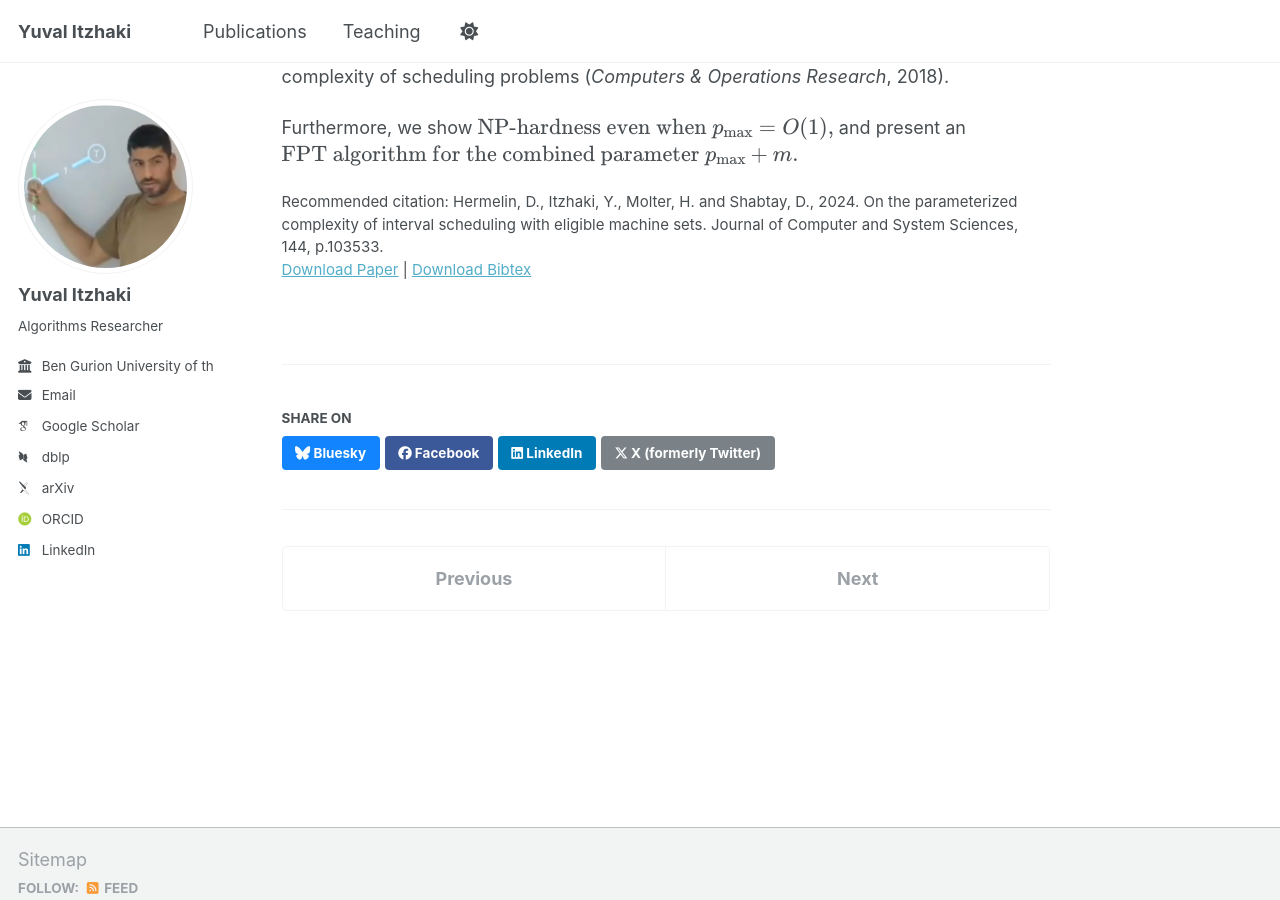
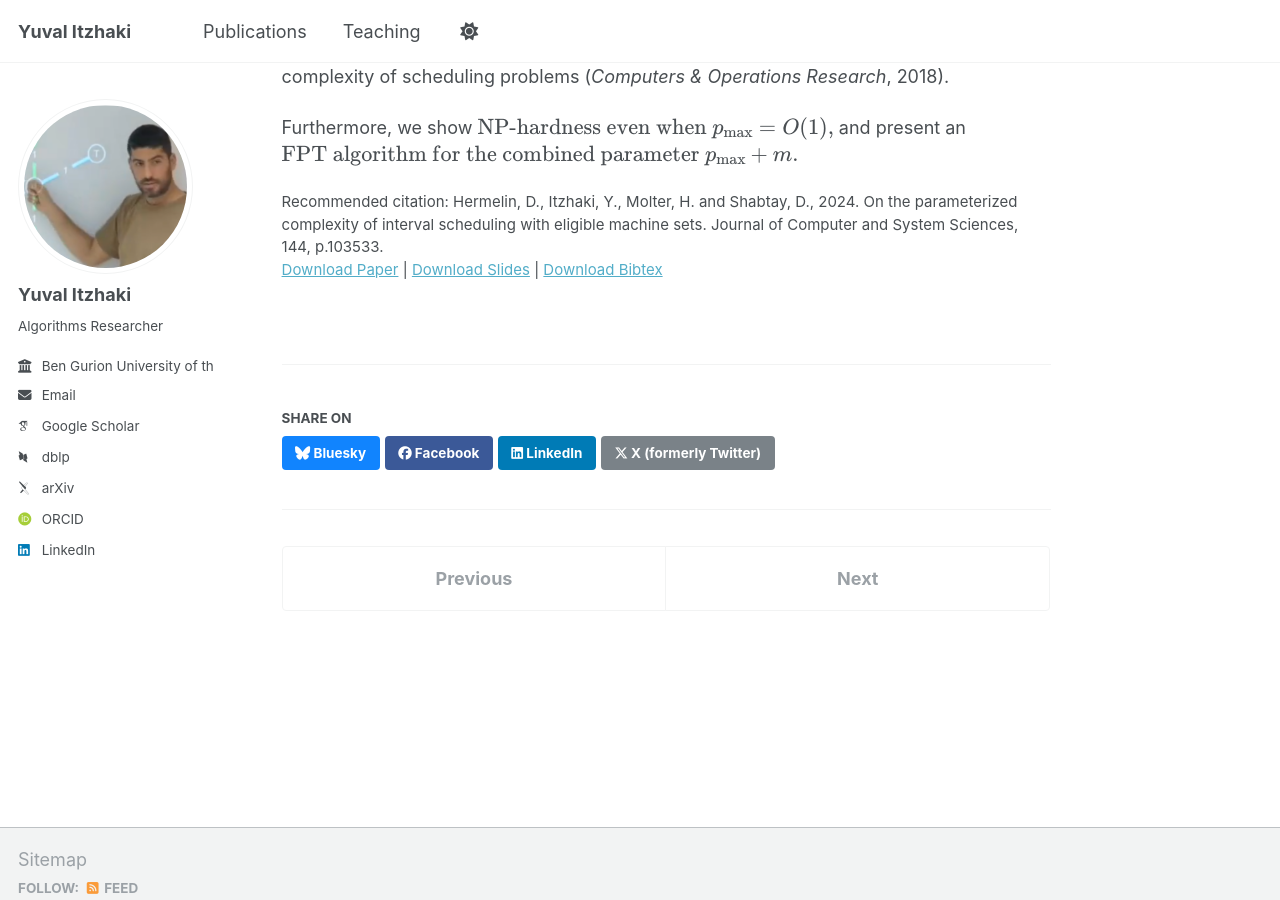
Before and after one commit to yuvalyitz/home, a Jekyll site: the page built from _publications/Unrelated Machines.md, in a window 1280 px wide and 900 px high, scrolled down 531 px. Built offline with Jekyll 4.4.1, drawn with Linux system fonts in a browser that asks for light colours; some web fonts are replaced.

Commit message:
Update Unrelated Machines.md

```diff
--- a/_publications/Unrelated Machines.md
+++ b/_publications/Unrelated Machines.md
@@ -6,6 +6,7 @@ permalink: /publication/Unrelated Machines
 excerpt: 'https://doi.org/10.1016/j.jcss.2024.103533'
 date: 2024-09-01
 venue: 'Journal of Computer and System Sciences, Volume 144, p.103533.'
+slidesurl: '/files/Hardness_Unrelated2023_slides_.pdf'
 paperurl: 'https://doi.org/10.1016/j.jcss.2024.103533'
 bibtexurl: 'https://yuvalyitz.github.io/files/hermelin2024parameterized.bib'
 citation: 'Hermelin, D., Itzhaki, Y., Molter, H. and Shabtay, D., 2024. On the parameterized complexity of interval scheduling with eligible machine sets. Journal of Computer and System Sciences, 144, p.103533.'
```
